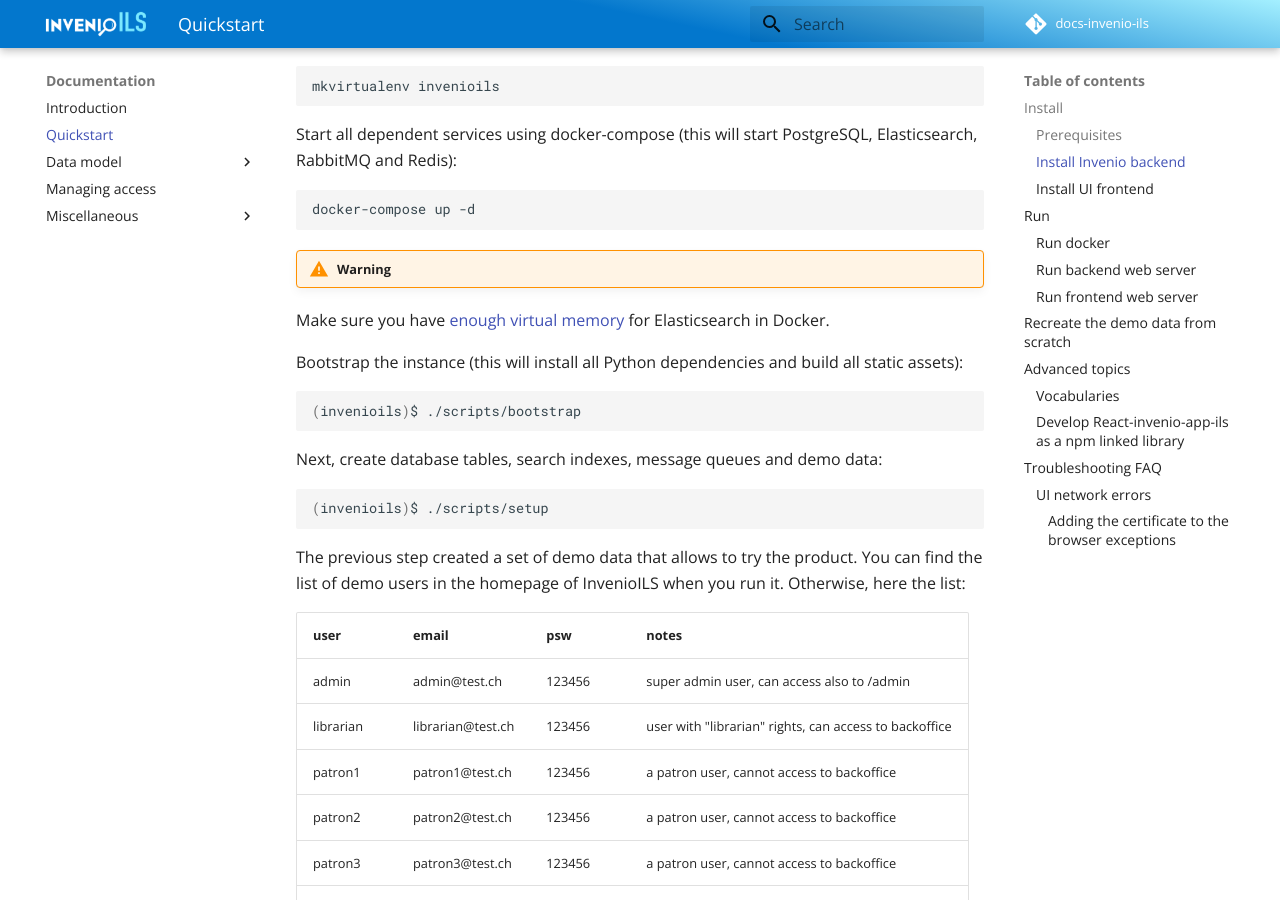
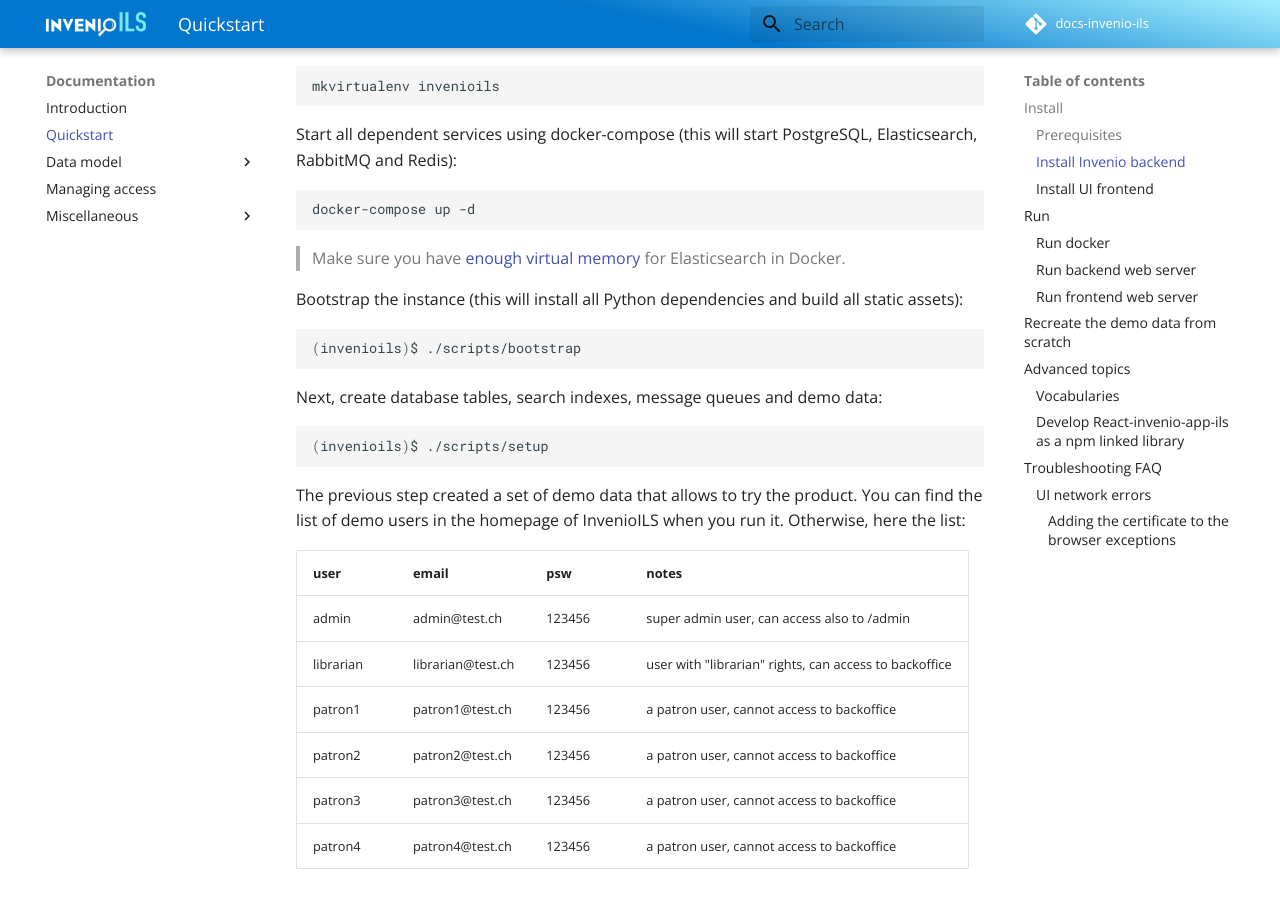
Before and after one commit to inveniosoftware/docs-invenio-ils, an MkDocs documentation site: the page built from docs/quickstart.md, in a window 1280 px wide and 900 px high, scrolled down 835 px. Built offline with MkDocs 1.6.1 and Material for MkDocs 9.7.7, drawn with Linux system fonts in a browser that asks for light colours; comment, search, counter and statistics services are not loaded.

Commit message:
update quickstart warning

````diff
--- a/docs/quickstart.md
+++ b/docs/quickstart.md
@@ -37,8 +37,7 @@ Start all dependent services using docker-compose (this will start PostgreSQL, E
 docker-compose up -d
 ```
 
-!!! warning
-Make sure you have [enough virtual memory](https://www.elastic.co/guide/en/elasticsearch/reference/current/docker.html#docker-cli-run-prod-mode) for Elasticsearch in Docker.
+> Make sure you have [enough virtual memory](https://www.elastic.co/guide/en/elasticsearch/reference/current/docker.html#docker-cli-run-prod-mode) for Elasticsearch in Docker.
 
 Bootstrap the instance (this will install all Python dependencies and build all static assets):
 
````
